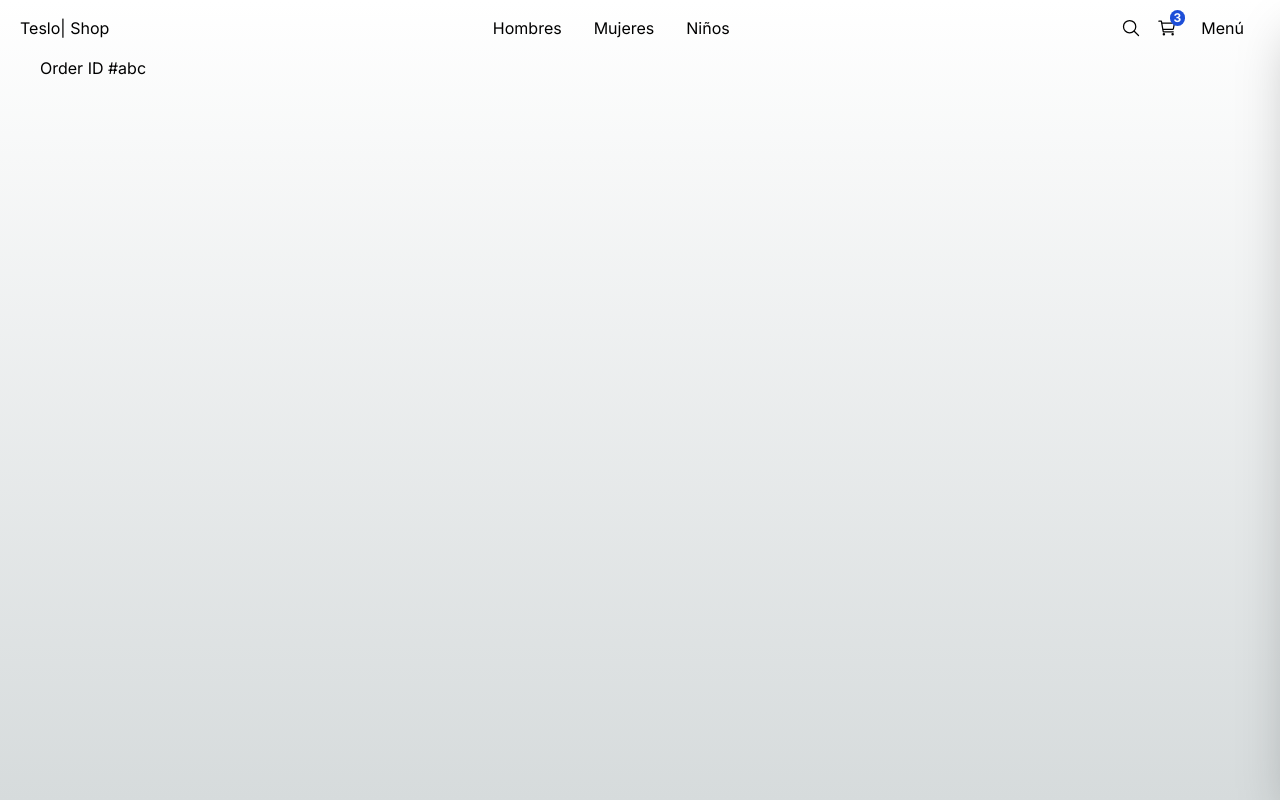
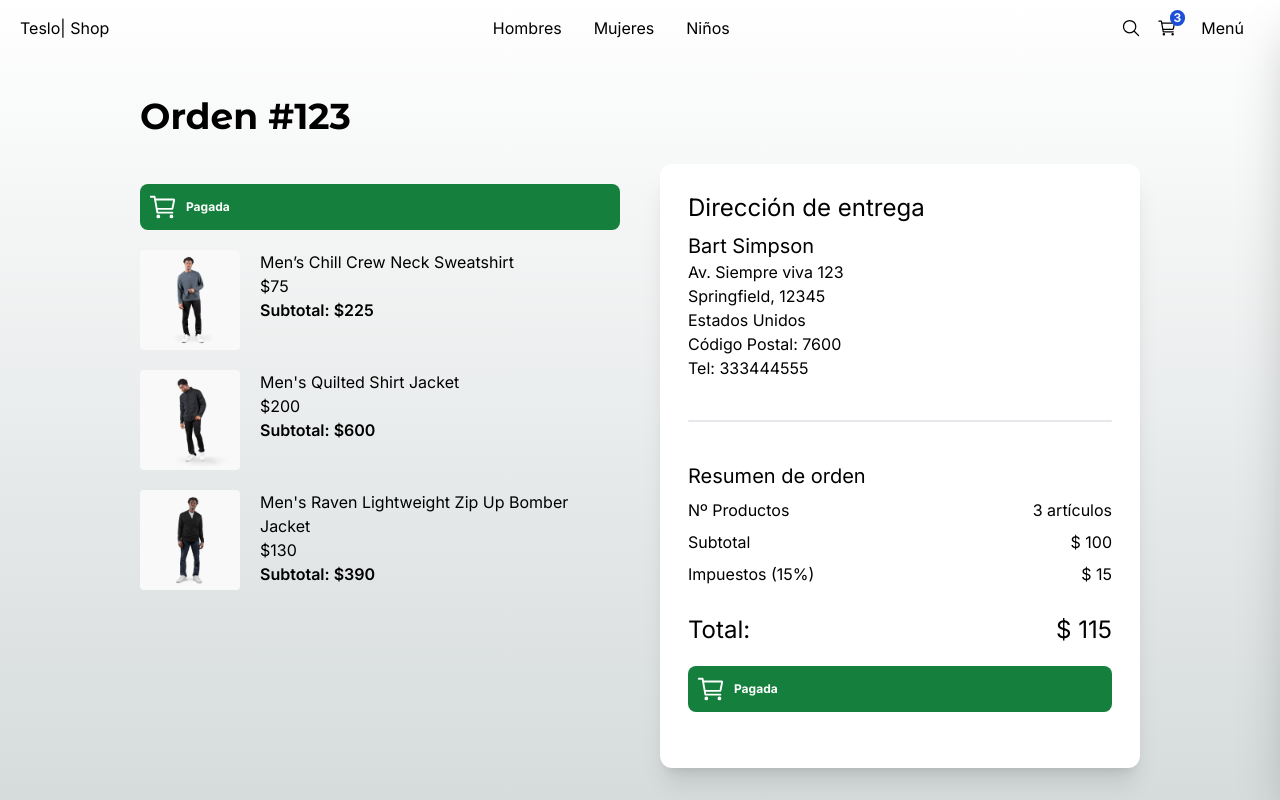
Before and after one commit to Starklord17/TesloShop, a Next.js app: page /orders/123 in a window 1280 px wide. Built offline with nearby package versions, Linux system fonts and the light colour scheme.

Commit message:
feat: Add order details page with cart items and checkout summary

```diff
--- a/src/app/(shop)/orders/[id]/page.tsx
+++ b/src/app/(shop)/orders/[id]/page.tsx
@@ -1,8 +1,131 @@
+import Link from "next/link";
+import Image from "next/image";
+import { QuantitySelector, Title } from "@/components";
+import { initialData } from "@/seed/seed";
+import clsx from "clsx";
+import { IoCartOutline } from "react-icons/io5";
 
-export default function OrderIdPage() {
+const productsInCart = [
+  initialData.products[0],
+  initialData.products[1],
+  initialData.products[2],
+];
+
+interface Props {
+  params: {
+    id: string;
+  };
+}
+
+export default function OrderIDpage({ params }: Props) {
+  const { id } = params;
+
+  // TODO: verificar
+  // redirect(/)
+
   return (
-    <div>
-      <h1>Order ID #abc</h1>
-    </div>
+    <main className="flex justify-center items-center mb-72 px-10 sm:px-0">
+      <section className="flex flex-col w-[1000px]">
+        <Title title={`Orden #${id}`} />
+
+        <div className="grid grid-cols-1 sm:grid-cols-2 gap-10">
+          {/* Carrito */}
+          <article className="flex flex-col mt-5">
+            <div
+              className={clsx(
+                "flex items-center rounded-lg py-2 px3.5 text-xs font-bold text-white mb-5",
+                {
+                  "bg-red-500": false,
+                  "bg-green-700": true,
+                }
+              )}
+            >
+              <IoCartOutline size={30} className="ml-2" />
+              {/* <span className="mx-2">Pendiente de pago</span> */}
+              <span className="mx-2">Pagada</span>
+            </div>
+
+            {/* Items */}
+            {productsInCart.map((product) => (
+              <div key={product.slug} className="flex mb-5">
+                <Image
+                  src={`/products/${product.images[0]}`}
+                  alt={product.title}
+                  width={100}
+                  height={100}
+                  style={{
+                    objectFit: "cover",
+                  }}
+                  className="mr-5 rounded"
+                />
+
+                <div>
+                  <p>{product.title}</p>
+                  <p>${product.price}</p>
+                  <p className="font-semibold">
+                    Subtotal: ${product.price * 3}
+                  </p>
+
+                  {/* <div className="mt-2">
+                    <QuantitySelector quantity={1} />
+                  </div> */}
+
+                  {/* <p className="mt-2">Talla: M</p> */}
+                </div>
+              </div>
+            ))}
+          </article>
+
+          {/* Checkout - Resumen de orden*/}
+          <aside className="bg-white rounded-xl shadow-xl p-7 flex flex-col justify-between">
+            <h2 className="text-2xl mb-2">Dirección de entrega</h2>
+            <div className="mb-10">
+              <p className="text-xl">Bart Simpson</p>
+              <p>Av. Siempre viva 123</p>
+              <p>Springfield, 12345</p>
+              <p>Estados Unidos</p>
+              <p>Código Postal: 7600</p>
+              <p>Tel: 333444555</p>
+            </div>
+
+            {/* Divider */}
+            <div className="w-full h-0.5 rounded bg-gray-200 mb-10"></div>
+
+            <h2 className="text-xl mb-2">Resumen de orden</h2>
+
+            <div className="grid grid-cols-2 gap-2">
+              <span>Nº Productos</span>
+              <span className="text-right">3 artículos</span>
+
+              <span>Subtotal</span>
+              <span className="text-right">$ 100</span>
+
+              <span>Impuestos (15%)</span>
+              <span className="text-right">$ 15</span>
+
+              <span className="mt-5 text-2xl">Total:</span>
+              <span className="mt-5 text-2xl text-right">$ 115</span>
+            </div>
+
+            <button className="mt-5 mb-2 w-full">
+              <div
+                className={clsx(
+                  "flex items-center rounded-lg py-2 px3.5 text-xs font-bold text-white mb-5",
+                  {
+                    "bg-red-500": false,
+                    "bg-green-700": true,
+                  }
+                )}
+              >
+                <IoCartOutline size={30} className="ml-2" />
+                {/* <span className="mx-2">Pendiente de pago</span> */}
+                <span className="mx-2">Pagada</span>
+              </div>
+
+            </button>
+          </aside>
+        </div>
+      </section>
+    </main>
   );
 }
```
